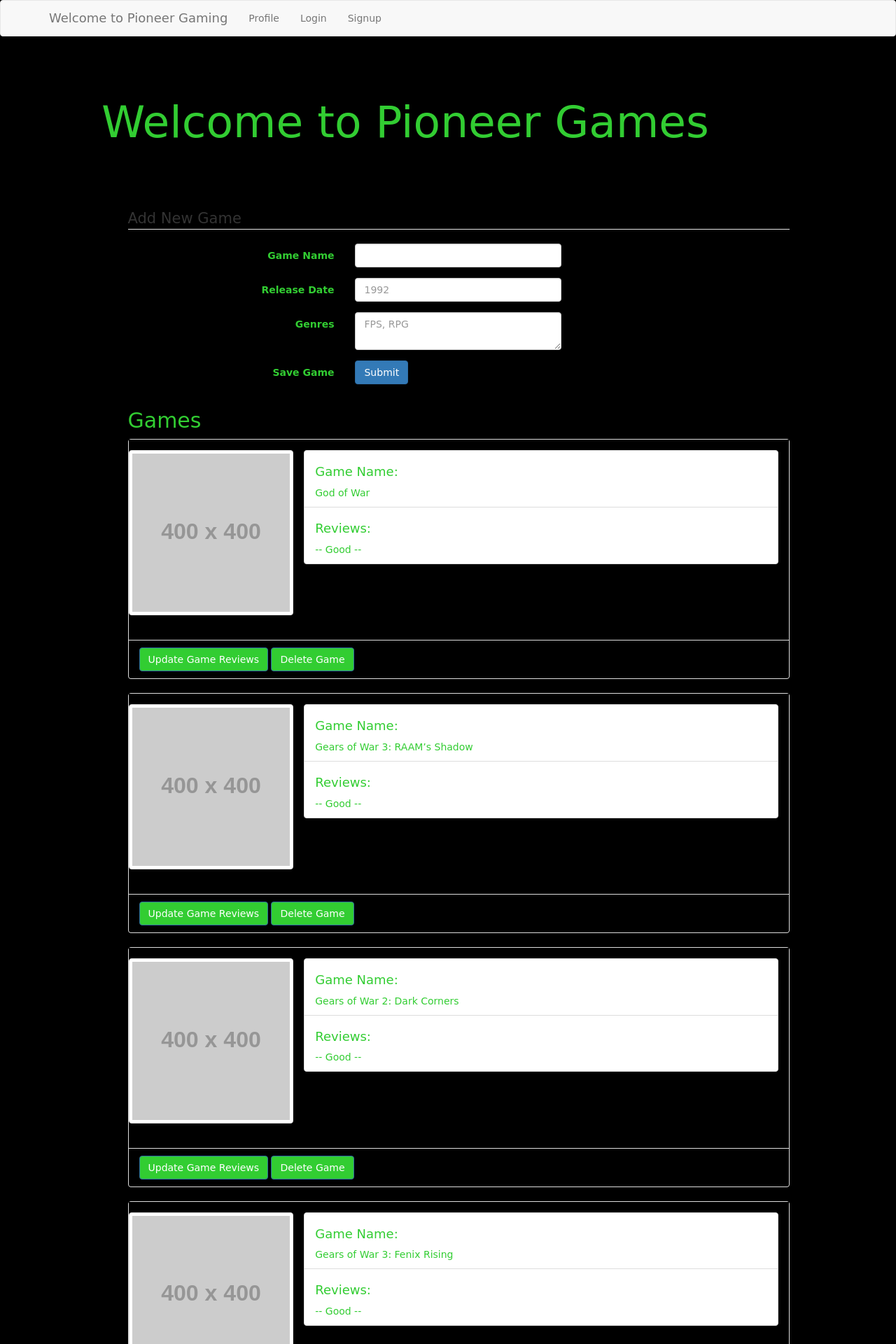
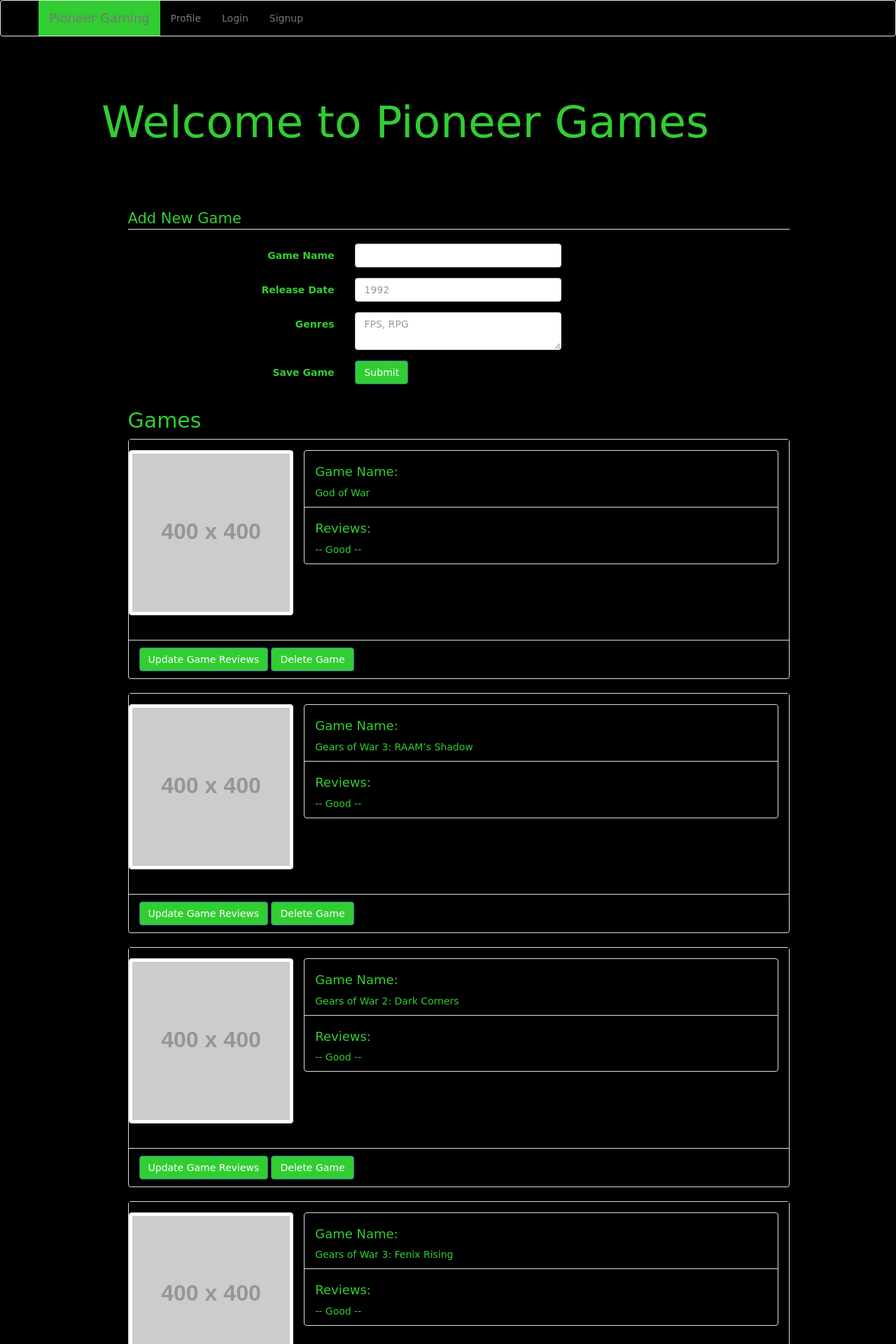
Before and after one commit to Bp3289/project_two, a Node server app: page / in a window 1280 px wide. Shown: the top 1920 px of the page at 70% size. Run offline with Node 20, Linux system fonts and the light colour scheme; data comes from the database, SQL or seed files in the repository; some libraries are stand-ins or nearby versions; some web fonts are replaced.

Commit message:
Changed background and button colors

```diff
--- a/public/styles/styles.css
+++ b/public/styles/styles.css
@@ -26,3 +26,36 @@ body {
 .delete-game {
 	background-color: #32CD32;
 }
+
+.navbar-default {
+	background-color: black;
+}
+
+.navbar-brand {
+	background-color: #32CD32;
+}
+
+.navbar-nav {
+	color: #32CD32;
+}
+
+.add {
+	color: #32CD32;
+}
+
+
+a {
+	color: #32CD32;
+}
+
+.list-group-item {
+	background-color: black;
+}
+
+#singlebutton {
+	background-color: #32CD32;
+}
+
+#saveReview {
+	background-color: #32CD32;
+}
--- a/views/index.ejs
+++ b/views/index.ejs
@@ -39,7 +39,8 @@
           <fieldset>
 
             <!-- Form Name -->
-            <legend>Add New Game</legend>
+
+            <legend class="add">Add New Game</legend>
 
             <!-- Text input-->
             <div class="form-group">
--- a/views/partials/header.ejs
+++ b/views/partials/header.ejs
@@ -4,7 +4,7 @@
     <meta charset="utf-8">
     <title>Welcome!</title>
     <link rel="stylesheet" type="text/css" href="/styles/bootstrap.min.css">
-        <!-- <link rel="stylesheet" href="/styles/styles.css"> -->
+       <link rel="stylesheet" href="./styles/styles.css">
       <!-- VENDOR SCRIPTS -->
       <script src="https://ajax.googleapis.com/ajax/libs/jquery/1.11.3/jquery.min.js"></script>
       <script src="https://maxcdn.bootstrapcdn.com/bootstrap/3.3.6/js/bootstrap.min.js"></script>
@@ -23,7 +23,7 @@
             <span class="icon-bar"></span>
             <span class="icon-bar"></span>
           </button>
-          <a class="navbar-brand" href="/">Welcome to Pioneer Gaming</a>
+          <a class="navbar-brand" href="/">Pioneer Gaming</a>
         </div>
 
         <!-- Collect the nav links, forms, and other content for toggling -->
```
